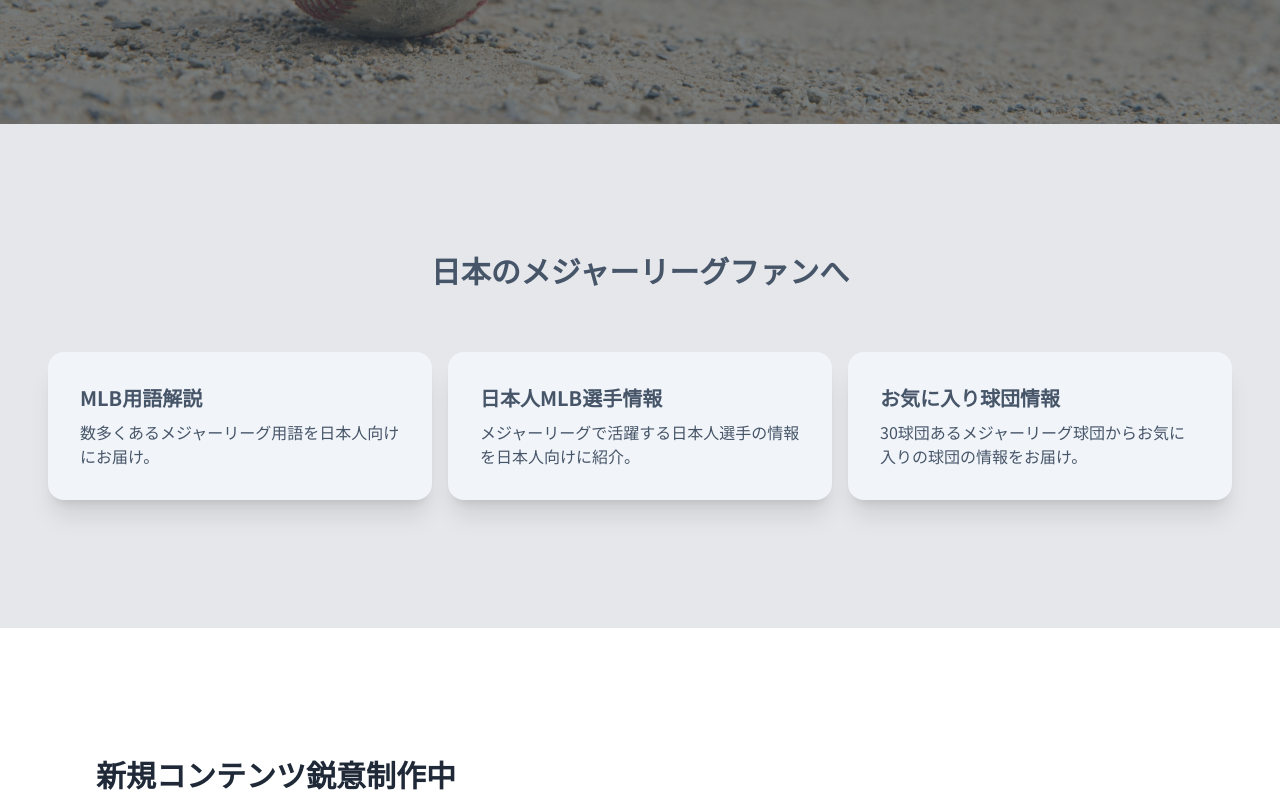
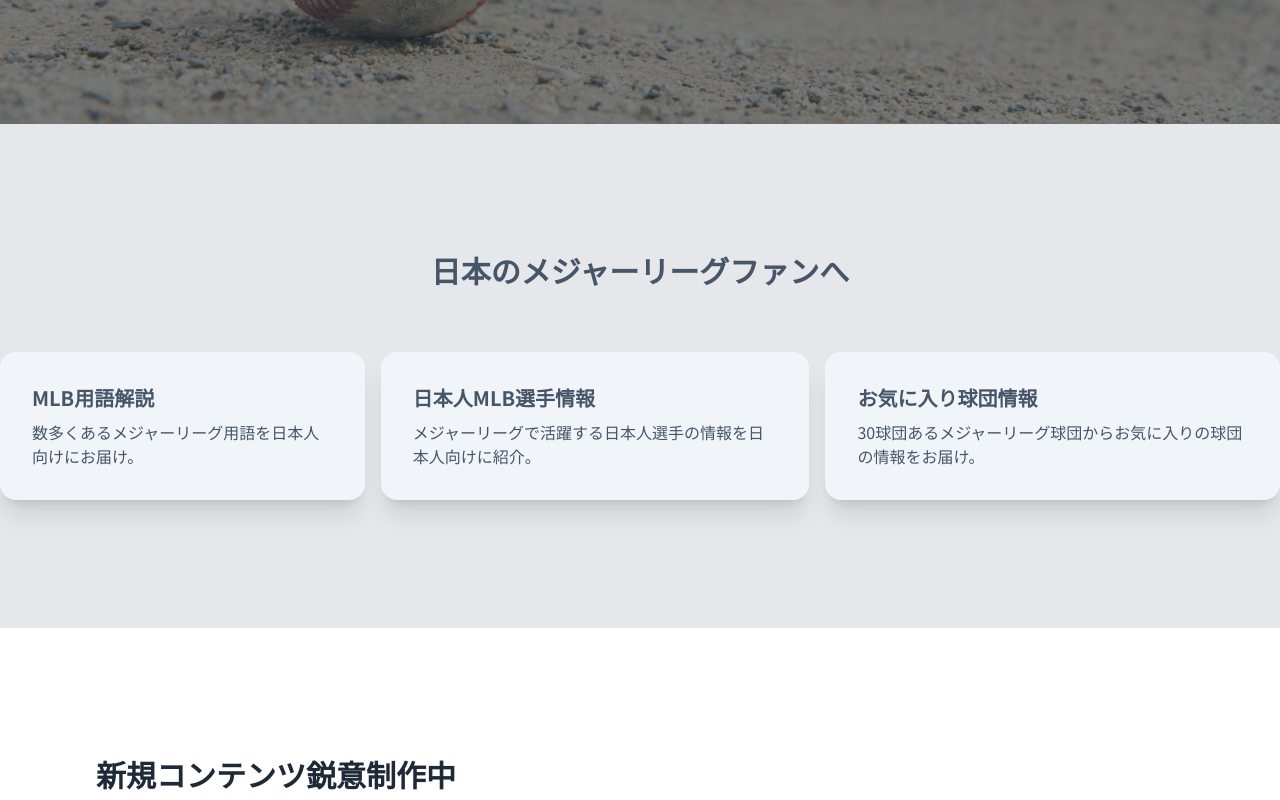
Before and after one commit to 713ikarosu/mlb-portal, a Next.js app: page / in a window 1280 px wide. Shown: the part 740-1540 px from the top of the page. Built offline with nearby package versions, Linux system fonts and the light colour scheme.

Commit message:
minimal top sp style

```diff
--- a/app/page.tsx
+++ b/app/page.tsx
@@ -20,37 +20,37 @@ export default function Home() {
         </div>
       </div>
 
-      <div className="bg-gray-200 text-slate-600 py-24">
+      <section className="bg-gray-200 text-slate-600 py-24">
         <h2 className="text-3xl font-bold text-center py-8">日本のメジャーリーグファンへ</h2>
-        <div className="flex justify-center space-x-4 py-8">
+        <div className="flex justify-center gap-4 py-8 flex-col md:flex-row">
           {/* TODO: コンポーネント化 */}
-          <div className="card w-96 bg-slate-100 shadow-xl">
+          <div className="card min-w-80 bg-slate-100 shadow-xl">
             <div className="card-body text-slate-600">
               <h2 className="card-title">MLB用語解説</h2>
               <p>数多くあるメジャーリーグ用語を日本人向けにお届け。</p>
             </div>
           </div>
 
-          <div className="card w-96 bg-slate-100 shadow-xl">
+          <div className="card min-w-80 bg-slate-100 shadow-xl">
             <div className="card-body text-slate-600">
               <h2 className="card-title">日本人MLB選手情報</h2>
               <p>メジャーリーグで活躍する日本人選手の情報を日本人向けに紹介。</p>
             </div>
           </div>
 
-          <div className="card w-96 bg-slate-100 shadow-xl">
+          <div className="card min-w-80 bg-slate-100 shadow-xl">
             <div className="card-body text-slate-600">
               <h2 className="card-title">お気に入り球団情報</h2>
               <p>30球団あるメジャーリーグ球団からお気に入りの球団の情報をお届け。</p>
             </div>
           </div>
         </div>
-      </div>
+      </section>
 
-      <div className="p-24">
+      <section className="px-4 py-16 md:p-24">
         <h2 className="text-3xl font-bold py-8">新規コンテンツ鋭意制作中</h2>
         <p>今後は、MLBの試合速報や日本人選手の試合結果などもお届け予定です。お楽しみに！</p>
-      </div>
+      </section>
     </main>
   );
 }
```
